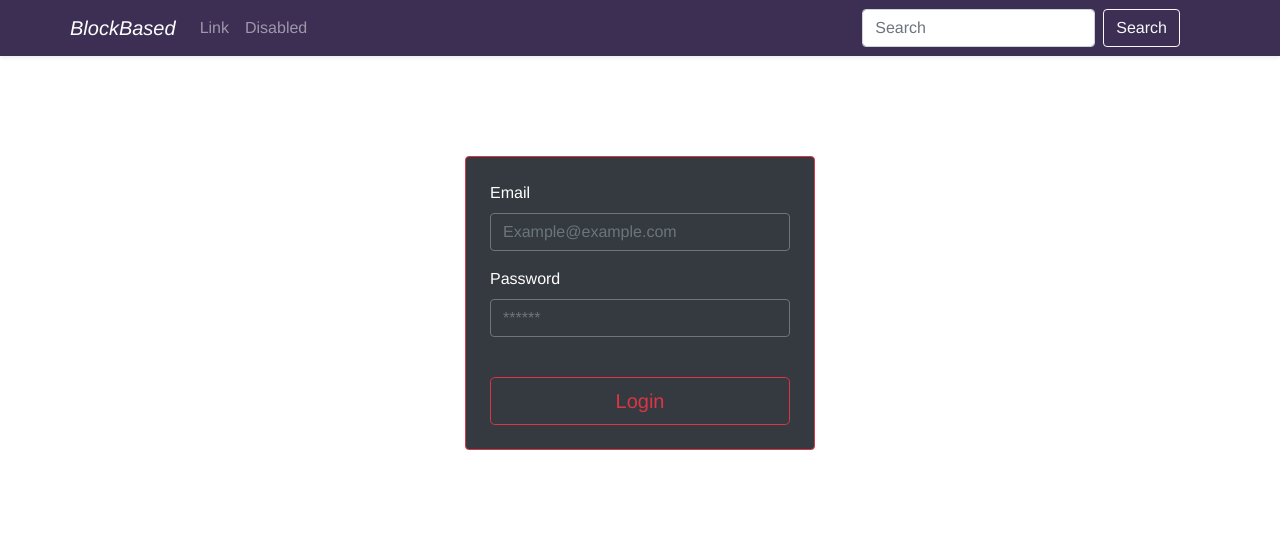
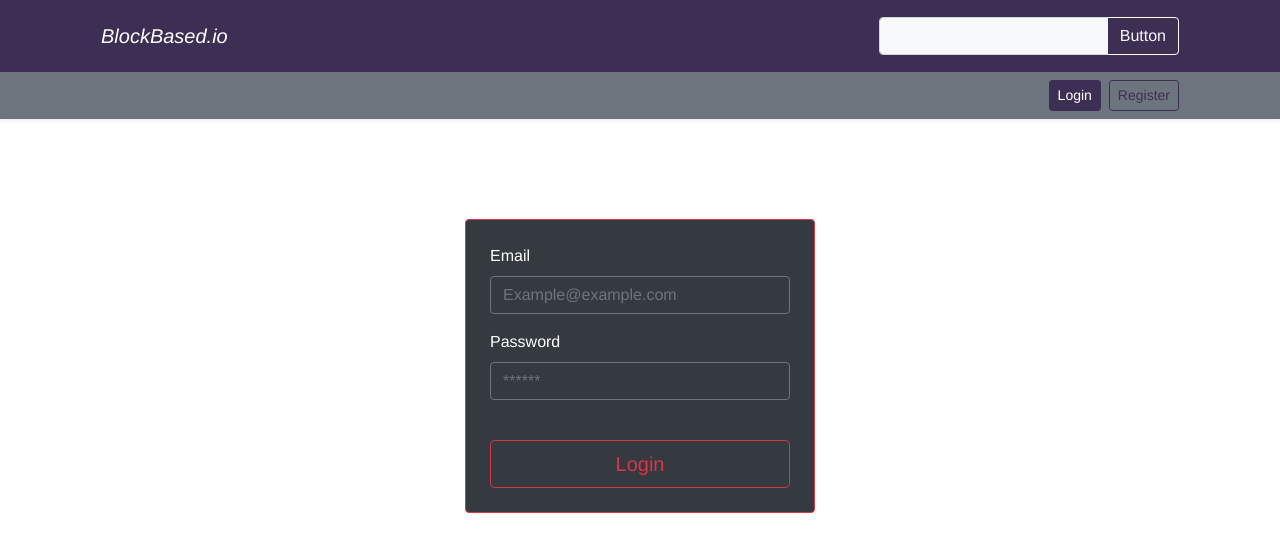
Before and after one commit to w3st-io/blockbased, a Vue app in the folder client/: page /#/admin-login in a window 1280 px wide. Shown: the top 552 px of the page. Built offline with nearby package versions, Linux system fonts and the light colour scheme; the HTML template or start-up script is replaced by a standard one.

Commit message:
Big Navbar Improvement!

```diff
--- a/client/src/assets/styles/custom.css
+++ b/client/src/assets/styles/custom.css
@@ -1,6 +1,32 @@
+/* BTN BACKGROUND */
 .bg-info {
 	background-color: #3d2f54 !important;
 }
+
+/* BTN INFO */
+.btn-info {
+	color: white;
+	background-color: #3d2f54 !important;
+	border-color: #3d2f54 !important;
+}
+.btn-info:hover {
+	color: white !important;
+	background-color: #3d2f54c9 !important;
+	border-color: #3d2f54 !important;
+}
+
+/* BTN OUTLINE INFO */
+.btn-outline-info {
+	color: #3d2f54 !important;
+	border-color: #3d2f54 !important;
+}
+.btn-outline-info:hover {
+	color: white !important;
+	background-color: #3d2f54 !important;
+	border-color: #3d2f54 !important;
+}
+
+/* TEXT INFO */
 .text-info {
 	color: #3d2f54 !important;
 }
--- a/client/src/components/nav/NavBar.vue
+++ b/client/src/components/nav/NavBar.vue
@@ -1,35 +1,36 @@
 <template>
-	<nav class="navbar navbar-expand-lg navbar-dark bg-info shadow-sm">
-		<div class="container">
-			<div class="w-100 row">
-				<button
-					class="navbar-toggler"
-					type="button"
-					data-toggle="collapse"
-					data-target="#navbarTogglerDemo01"
-					aria-controls="navbarTogglerDemo01"
-					aria-expanded="false"
-					aria-label="Toggle navigation"
-				>
-					<span class="navbar-toggler-icon"></span>
-				</button>
+	<section>
+		<div class="py-2 bg-info shadow-sm">
+			<div class="container">
+				<nav class="navbar navbar-expand-lg navbar-dark bg-info">
+					<a class="navbar-brand" href="#"><i>BlockBased.io</i></a>
+					<button class="navbar-toggler">
+						<span class="navbar-toggler-icon"></span>
+					</button>
 
-				<div class="collapse navbar-collapse" id="navbarTogglerDemo01">
-					<a class="navbar-brand" href="#"><i>BlockBased</i></a>
-					<ul class="navbar-nav mr-auto mt-2 mt-lg-0">
-						<li class="nav-item">
-							<a class="nav-link" href="#">Link</a>
-						</li>
-						<li class="nav-item">
-							<a class="nav-link" href="#">Disabled</a>
-						</li>
-					</ul>
-					<form class="form-inline my-2 my-lg-0">
-						<input class="form-control mr-sm-2" type="search" placeholder="Search" aria-label="Search">
-						<button class="btn btn-outline-light my-2 my-sm-0" type="submit">Search</button>
-					</form>
+					<div class="collapse navbar-collapse">
+						<div class="navbar-nav mr-auto"></div>
+						<div class="input-group" style="width: 300px;">
+							<input type="text" class="form-control bg-light">
+							<div class="input-group-append">
+								<button class="btn btn-outline-light">Button</button>
+							</div>
+						</div>
+					</div>
+				</nav>
+			</div>
+		</div>
+		<div class="p-0 bg-secondary shadow-sm">
+			<div class="container">
+				<div class=" navbar">
+					<div class="mr-auto"></div>
+
+					<div>
+						<button class="ml-2 btn btn-sm btn-info">Login</button>
+						<button class="ml-2 btn btn-sm btn-outline-info">Register</button>
+					</div>
 				</div>
 			</div>
 		</div>
-	</nav>
+	</section>
 </template>
```
